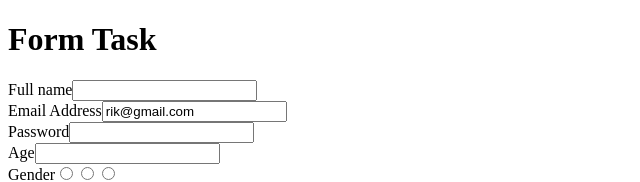
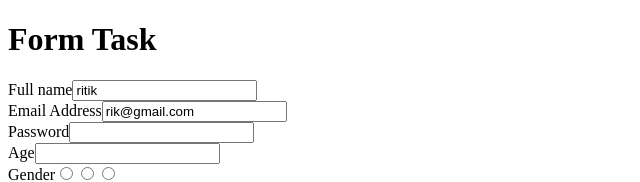
Before and after one commit to aashikofsach/Form_task, a React (Vite) app: page / in a window 1280 px wide. Shown: the top 182 px of the page, without its empty margins (0-640 px from the left). Built offline with nearby package versions, Linux system fonts and the light colour scheme.

Commit message:
testing 2

```diff
--- a/src/App.tsx
+++ b/src/App.tsx
@@ -3,7 +3,7 @@ import { useState } from 'react'
 function App() {
 
   const [formData , setFormdata] = useState({
-    name : "",
+    name : "ritik",
     email : "rik@gmail.com",
     password : "",
     age : ""
```
